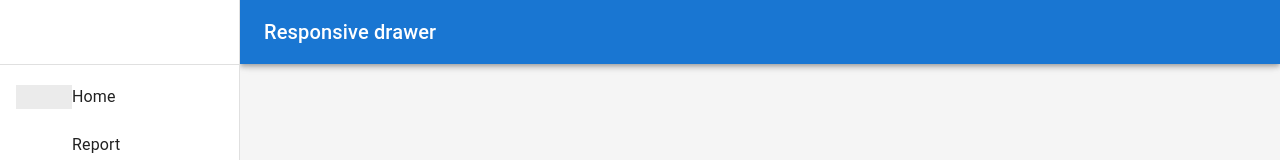
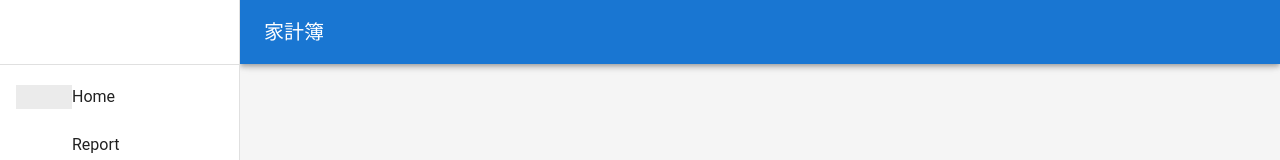
Before and after one commit to ryotahoshino/household-app-react, a React (Create React App) app: page / in a window 1280 px wide. Shown: the top 160 px of the page. Built offline with nearby package versions, Linux system fonts and the light colour scheme; some icons are missing.

Commit message:
ThemeProviderの導入

```diff
--- a/src/App.tsx
+++ b/src/App.tsx
@@ -5,9 +5,15 @@
 import Report from './pages/Report';
 import NoMatch from './pages/NoMatch';
 import AppLayout from './components/layout/AppLayout';
+import { theme } from './theme/theme';
+import CssBaseline from '@mui/material/CssBaseline';
+import { ThemeProvider } from '@mui/material';
+
 
 function App() {
   return (
+    <ThemeProvider theme={theme}>
+      <CssBaseline />
       <Router>
         <Routes>
           <Route path='/' element={<AppLayout />}>
@@ -15,9 +21,9 @@
             <Route path='/report' element={<Report />}/>
             <Route path='*' element={<NoMatch />}/>
           </Route>
-
         </Routes>
       </Router>
+    </ThemeProvider>
   );
 }
 
--- a/src/components/layout/AppLayout.tsx
+++ b/src/components/layout/AppLayout.tsx
@@ -55,7 +55,7 @@
             <MenuIcon />
           </IconButton>
           <Typography variant="h6" noWrap component="div">
-            Responsive drawer
+            家計簿
           </Typography>
         </Toolbar>
       </AppBar>
--- /dev/null
+++ b/src/theme/theme.ts
@@ -0,0 +1,13 @@
+import { createTheme } from '@mui/material/styles';
+
+export const theme = createTheme({
+  palette: {
+    primary: {
+      main: '#1976d2', // MUIデフォルトの青色
+    },
+    // 必要に応じてsecondaryなども追加できます
+  },
+  typography: {
+    fontFamily: 'Note Sans JP, Roboto, "Helvetica Neue", Arial, sans-serif',
+  },
+});
```
Lines whose indentation alone changed are shown as unchanged.
